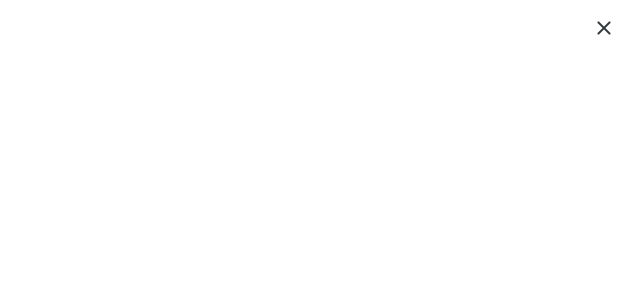
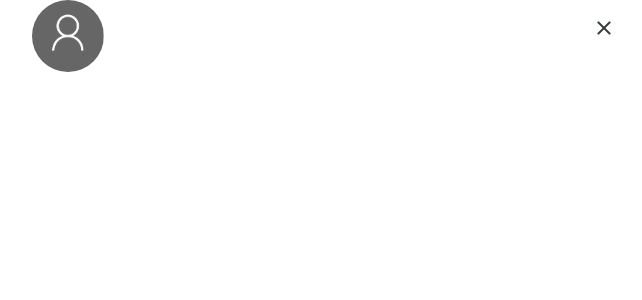
Before and after one commit to WE-ARE-RACCOONS/postgraduate-front, a Next.js app: page /add-profile in a window 1280 px wide. Both pictures are taken after a click on the button "우수 대학원 선배 프로필 보기". Shown: the top 300 px of the page, without its empty margins (308-950 px from the left). Built offline with nearby package versions, Linux system fonts and the light colour scheme.

Commit message:
RAC-166 feat: RoundedImage 컴포넌트 구현

```diff
--- a/src/components/Content/MBestCaseContent/MBestCaseContent.tsx
+++ b/src/components/Content/MBestCaseContent/MBestCaseContent.tsx
@@ -1,6 +1,8 @@
 import { MBestCaseContainer } from "./MBestCaseContent.styled";
 import Image from 'next/image';
 import x_icon from '../../../../public/x.png';
+import user_img from '../../../../public/user.png';
+import RoundedImage from "@/components/Image/RoundedImage";
 
 function MBestCaseContent({ modalHandler } : { modalHandler: () => void }) {
   return(
@@ -13,6 +15,7 @@ function MBestCaseContent({ modalHandler } : { modalHandler: () => void }) {
         priority
         onClick={modalHandler}
       />
+      <RoundedImage imgSrc={user_img} altMsg="선배 프로필 이미지" />
     </MBestCaseContainer>
   )
 }
--- /dev/null
+++ b/src/components/Image/RoundedImage/RoundedImage.styled.ts
@@ -0,0 +1,13 @@
+import styled from "styled-components";
+
+export const RoundedImgContainer = styled.div`
+  width: 4.5rem;
+  height: 4.5rem;
+
+  #rounded-img {
+    width: 4.5rem;
+    height: 4.5rem;
+    border: 0;
+    border-radius: 50%;
+  }
+`
--- /dev/null
+++ b/src/components/Image/RoundedImage/RoundedImage.tsx
@@ -0,0 +1,13 @@
+import { StaticImport } from 'next/dist/shared/lib/get-img-props';
+import Image from 'next/image';
+import { RoundedImgContainer } from './RoundedImage.styled';
+
+function RoundedImage({ imgSrc, altMsg } : { imgSrc: StaticImport, altMsg: string }) {
+  return(
+    <RoundedImgContainer>
+      <Image id='rounded-img' src={imgSrc} alt={altMsg} />
+    </RoundedImgContainer>
+  )
+}
+
+export default RoundedImage;
--- /dev/null
+++ b/src/components/Image/RoundedImage/index.tsx
@@ -0,0 +1,3 @@
+import RoundedImage from "./RoundedImage";
+
+export default RoundedImage;
```
